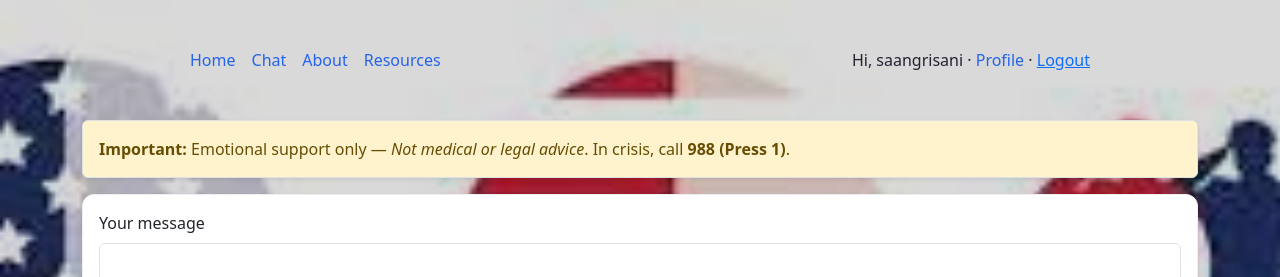
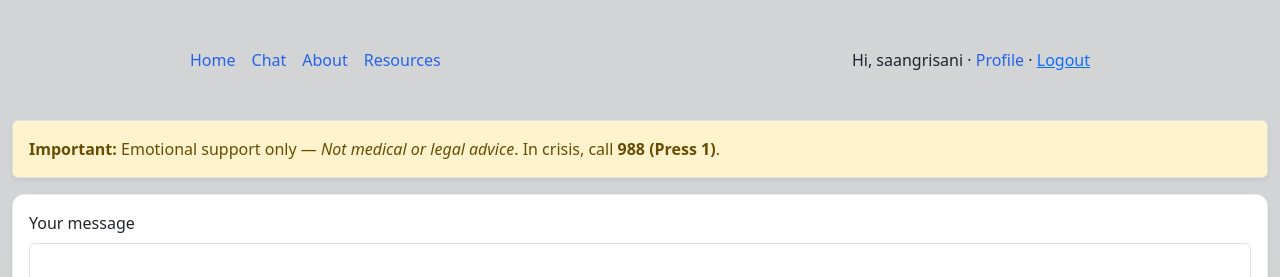
Before and after one commit to saangrisani/Angrisani-Capstone, a Django app: page /chat/ in a window 1280 px wide. Shown: the top 277 px of the page. Run offline with Django 4.2, Linux system fonts and the light colour scheme; a user stored in the database is signed in.

Commit message:
updating

```diff
--- a/templates/app1/base.html
+++ b/templates/app1/base.html
@@ -3,14 +3,15 @@
 <!doctype html>
 <html lang="en">
   <head>
-    <meta charset="utf-8"><meta name="viewport" content="width=device-width,initial-scale=1">
+    <meta charset="utf-8">
+    <meta name="viewport" content="width=device-width,initial-scale=1">
     <title>{% block title %}Veterans Mental Health Companion{% endblock %}</title>
     <link href="https://cdn.jsdelivr.net/npm/bootstrap@5.3.3/dist/css/bootstrap.min.css" rel="stylesheet">
     <link href="{% static 'css/site.css' %}" rel="stylesheet">
-    <!-- Preload the background for faster, sharper paint -->
+    <!-- Preload the background  -->
     <link rel="preload" as="image" href="{% static 'images/vetsupport.jpg' %}">
     <style>
-      /* full-screen background image rendered as an element (crisper than CSS bg on hi-DPI) */
+      /* Fullscreen background image layers */
       .bg-layer {
         position: fixed;
         inset: 0;
@@ -18,9 +19,13 @@
       }
       .bg-layer img {
         width: 100%;
-        height: 100%;
         object-fit: cover;  /* fill screen without distortion */
         object-position: center;
+        height: 30vh;      /* Make image height 30% of viewport */
+        top: 35vh;         /* Position band vertically centered */
+        position: absolute;/* Position image as a band */
+        left: 0;
+        right: 0;
         image-rendering: auto;
       }
       /* optional readability overlay (reduce opacity to avoid “haze”) */
@@ -28,21 +33,19 @@
         position: fixed;
         inset: 0;
         z-index: -1;
-        pointer-events: none;
-        background: rgba(0,0,0,0.15); /* was 0.25; lower looks less “blurry” */
-      }
+        background: rgba(0,0,0,0.15); /* lower opacity looks less blurry */
+        background: rgba(0,0,0,0.15); /* lower opacity looks less blurry */
       /* keep page content above overlays */
       main.container { position: relative; z-index: 1; }
     </style>
   </head>
 
-  <body class="{% block body_class %}{% endblock %}">
+  <body class="{% block body_class %}bg-light{% endblock %}">
     <!-- Sharp background image -->
     <div class="bg-layer" aria-hidden="true">
-      <!-- If you later add a higher-res file (e.g., vetsupport@2x.jpg), wire it here via srcset -->
       <img
-        src="{% static 'images/mh1.jpg' %}"
-        alt=""
+        src="{% static '/images/vetsupport.jpg' %}"
+        alt="Veteran Support Background"
         loading="eager"
         fetchpriority="high"
       >
@@ -50,6 +53,6 @@
     <div class="bg-overlay" aria-hidden="true"></div>
 
     {% include "app1/navbar.html" %}
-    <main class="container pb-5">{% block content %}{% endblock %}</main>
+    <main class="container-fluid pb-5">{% block content %}{% endblock %}</main>
   </body>
 </html>
```
Also changed, not shown: 1 other file.
